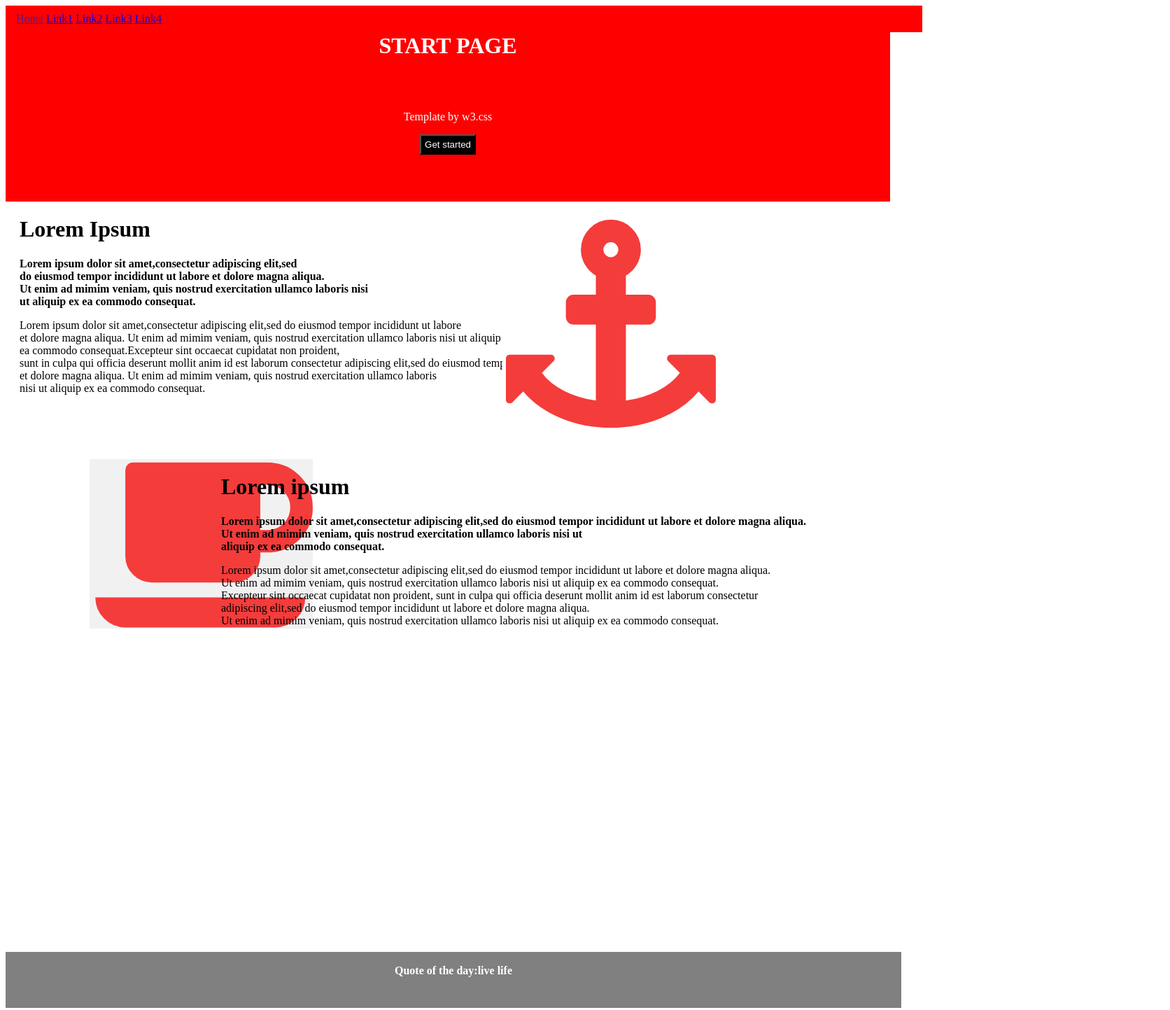
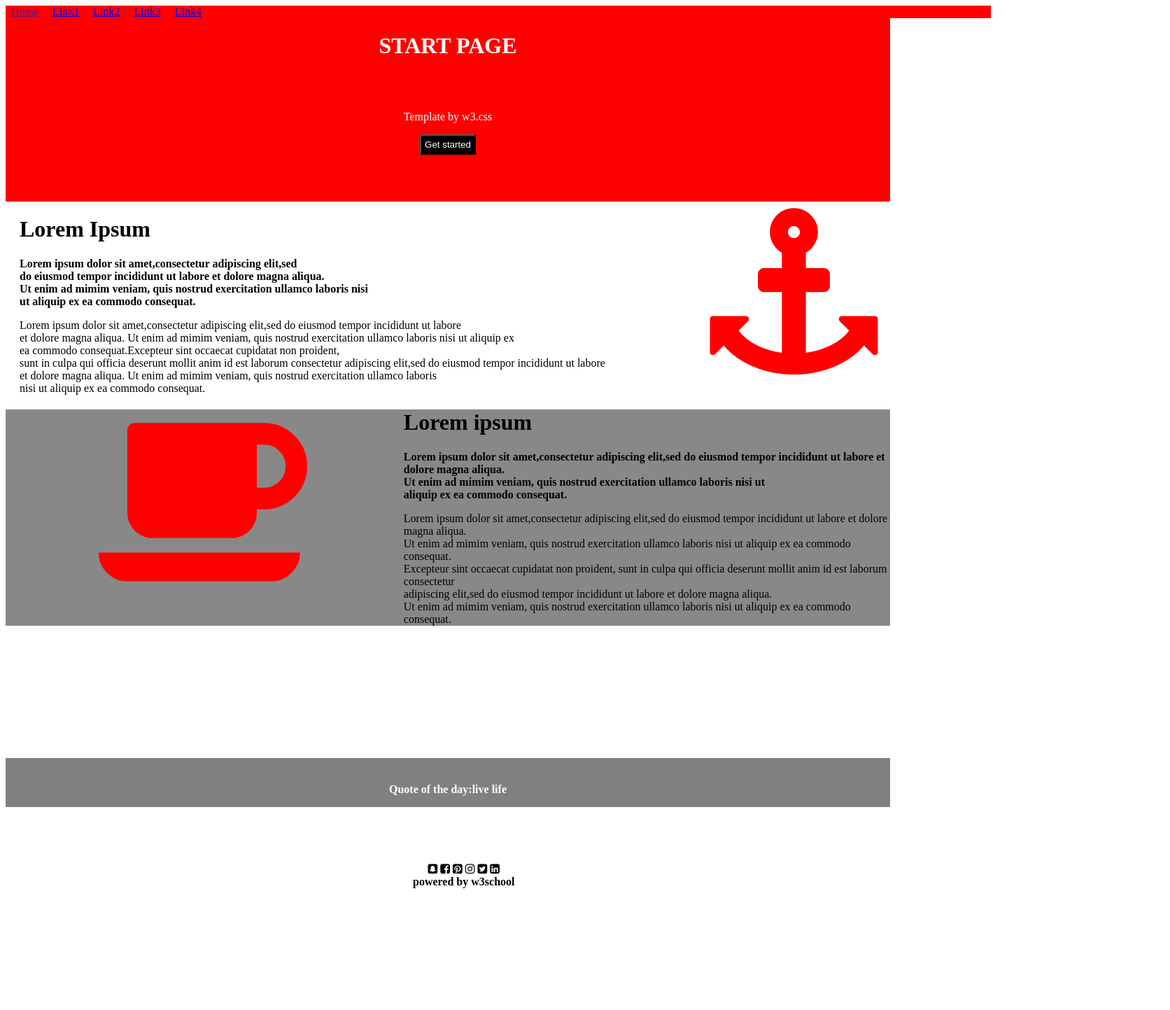
Before and after one commit to AMAHMERCY/start-page, a plain HTML site: page index.html in a window 1280 px wide. Shown: the top 1443 px of the page at 70% size, 1672 px wide, since content can reach past the window. After the commit the page ends 1313 px from the top, so only its background shows below. Drawn offline with Linux system fonts and the light colour scheme.

Commit message:
I made some changes in my code

```diff
--- a/index.html
+++ b/index.html
@@ -3,17 +3,24 @@
     <head>
         <title>my webpage</title>
         <link rel="stylesheet" type="text/css" href="style.css">
+        <link rel="stylesheet" type="text/css"
+         href="https://stackpath.bootstrapcdn.com/font-awesome/4.7.0/css/font-awesome.min.css">
+
     </head>
     <body>
-       <div class="header"><header>
-        <div class="nav"><nav>
 
-            <a href="" class="active">Home</a>
-            <a href="#">Link1</a>
-            <a href="#">Link2</a>
-            <a href="#">Link3</a>
-            <a href="#">Link4</a>
+       <div class="header">
+           <header>
+        <div class="nav">
+
+         <span class="nav1" style="margin: 8px;">
+            <a href="" class="active">Home</a></span>
+         <span class="nav2" style="margin: 8px;"> <a href="#">Link1</a></span>
+         <span class="nav3" style="margin: 8px;"> <a href="#">Link2</a></span>
+         <span class="nav4" style="margin: 8px;"> <a href="#">Link3</a></span>
+         <span class="nav5" style="margin: 8px;"> <a href="#">Link4</a></span>
         </nav>
+
   </div>
 
             <div class="start">
@@ -23,10 +30,12 @@
             </div>
         </header>
        </div>
-       <content>
+
         <div class="container">
             <div class="container1">
-                <img src="images/redimage.png">
+
+                <i class="fa fa-anchor"></i>
+
             </div>
             <div class="ipsum">
                 <h1> Lorem  Ipsum</h1>
@@ -44,10 +53,12 @@
 </p>
             </div>
         </div>
-<br><br><br><br>
+
         <div class="wrap">
             <div class="wrap1">
-                <img src="images/cupimage.png">
+
+                <i class="fa fa-coffee"></i>
+
             </div>
             <div class="Lorem">
 
@@ -66,22 +77,26 @@
 
         </div>
         </div>
-        </content>
-<footer>
-    <br>
+
+
+
         <div class="box">
-          <strong>  Quote of the day:live life</strong>
+     <br><br>     <strong>  Quote of the day:live life</strong>
         </div>
-        <br><br><br><br>
-        <div class="main">
-            <img src="images/IMG-insta.jpg">
-            <img src="images/IMG-facebook.jpg">
-            <img src="images/IMG-linkedin.jpg">
-            <img src="images/IMG-pin.jpg">
-          <!-- <div class=main1> <img src="images/IMG-snap.jpg"></div>-->
-            <img src="images/IMG-twitter.jpg"><br><br><br>
-            <div class="w3"><strong>powered by w3school</strong></div>
-        </div>
-        </footer>
-    </body>
+
+
+
+    <footer>
+
+    <div class="icons">
+        <i class="fa fa-snapchat-square" aria-hidden="true"></i>
+        <i class="fa fa-facebook-square" aria-hidden="true"></i>
+        <i class="fa fa-pinterest-square" aria-hidden="true"></i>
+        <i class="fa fa-instagram" aria-hidden="true"></i>
+        <i class="fa fa-twitter-square" aria-hidden="true"></i>
+        <i class="fa fa-linkedin-square" aria-hidden="true"></i>
+        <div class="w3"><strong>powered by w3school</strong></div>
+    </div>
+    </footer>
+</body>
 </html>
--- a/style.css
+++ b/style.css
@@ -13,21 +13,29 @@ div.start{
 div.container1{
    /* float: right;*/
     position: absolute;
-    right:20%;
+    right:2%;
+    color:red;
+    margin-top: -2%;
+    font-size: 1500%;
 
 }
 div.Lorem{
     /*margin: 20px;
     text-align: left;
-    height: 12pt;*/
+    height: 12pt;
     position: absolute;
-    right: 10%;
+    right: 10%;*/
+    margin-left: 45%;
+    height: 90%;
 }
 div.wrap1{
   /*  float: left;
     top:-100px;*/
     position: absolute;
-    left: 10%;
+    left: 11%;
+    color:red;
+    margin-top: -3%;
+    font-size: 1800%;
 }
 div.ipsum{
     margin: 20px;
@@ -35,21 +43,24 @@ div.ipsum{
 }
 footer{
     position: absolute;
-    bottom: -80%;
-    background-color: grey;
+    margin-top: 80px;
+
      height:10%;
-     width: 100%;
+
 }
-footer div.box{
+ div.box{
     font-weight: bolder;
     text-align: center;
     color: white;
+    background-color: grey;
+    height: 70px;
+    margin-top: 15%;
 }
-footer div.main{
+footer div.icons{
 
+    text-align: center;
     position: relative;
-    left:30%;
-resize: horizontal;
+    left: 400%;
 
 }
 footer div.w3{
@@ -65,8 +76,13 @@ button{
 
 }
 div.nav{
-    padding: 10px 15px 10px 15px;
+
     position: fixed;
     background-color: red;
-    width: 100%;
+    width: 110%;
 }
+
+div.wrap{
+    background-color: rgba(128, 128, 128, 0.938);
+    height: 90%;
+}
```
Also changed, not shown: images/IMG-facebook.jpg (deleted), images/IMG-insta.jpg (deleted), images/IMG-linkedin.jpg (deleted), images/IMG-pin.jpg (deleted), images/IMG-snap.jpg (deleted), images/IMG-twitter.jpg (deleted), images/cupimage.png (deleted), images/redimage.png (deleted).
